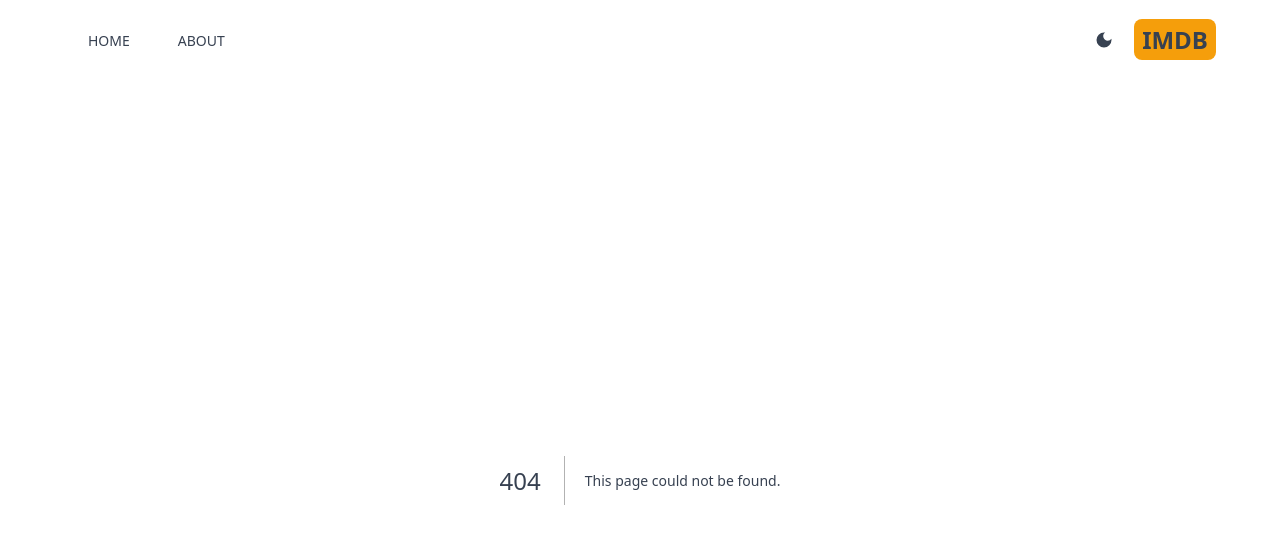
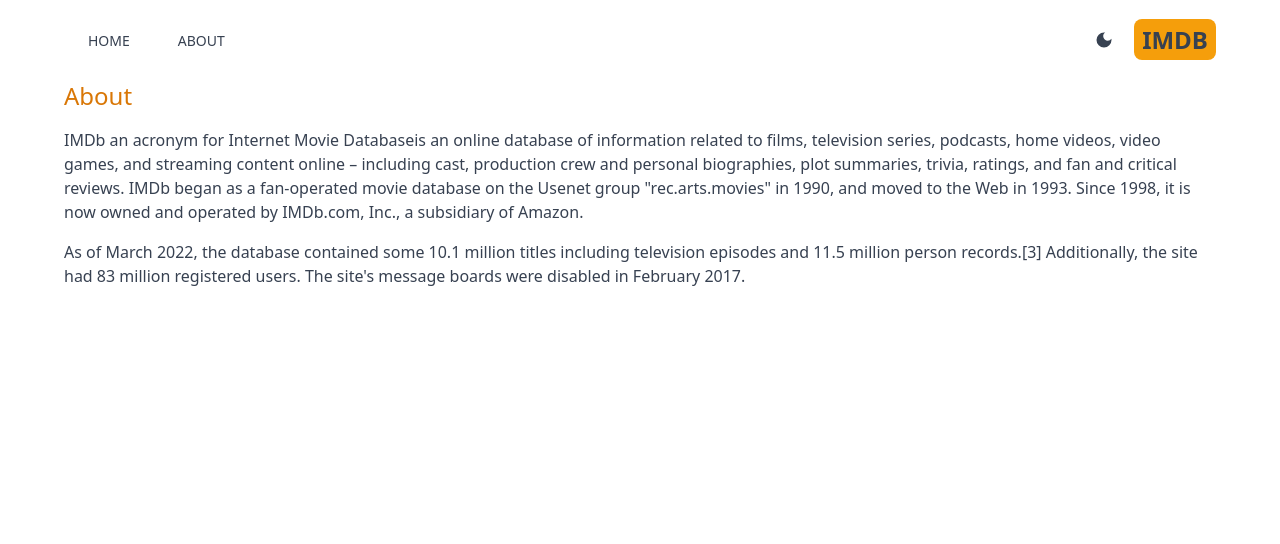
Before and after one commit to princesinghkushwah/IMDB-nextjs, a Next.js app: page /about in a window 1280 px wide. Before the commit this address had no page. Shown: the top 544 px of the page. Built offline with nearby package versions, Linux system fonts and the light colour scheme.

Commit message:
create about page

```diff
--- /dev/null
+++ b/src/app/about/page.jsx
@@ -0,0 +1,19 @@
+import React from 'react'
+
+const About = () => {
+    return (
+        <div className='max-w-6xl mx-auto space-y-4'>
+            <h1 className='text-2xl font-medium text-amber-600'>
+                About
+            </h1>
+            <p>IMDb an acronym for Internet Movie Databaseis an online database of information related to films, television series, podcasts, home videos, video games, and streaming content online – including cast, production crew and personal biographies, plot summaries, trivia, ratings, and fan and critical reviews. IMDb began as a fan-operated movie database on the Usenet group "rec.arts.movies" in 1990, and moved to the Web in 1993. Since 1998, it is now owned and operated by IMDb.com, Inc., a subsidiary of Amazon.
+            </p>
+
+            <p>As of March 2022, the database contained some 10.1 million titles including television episodes and 11.5 million person records.[3] Additionally, the site had 83 million registered users. The site's message boards were disabled in February 2017.
+            </p>
+
+        </div>
+    )
+}
+
+export default About
```
